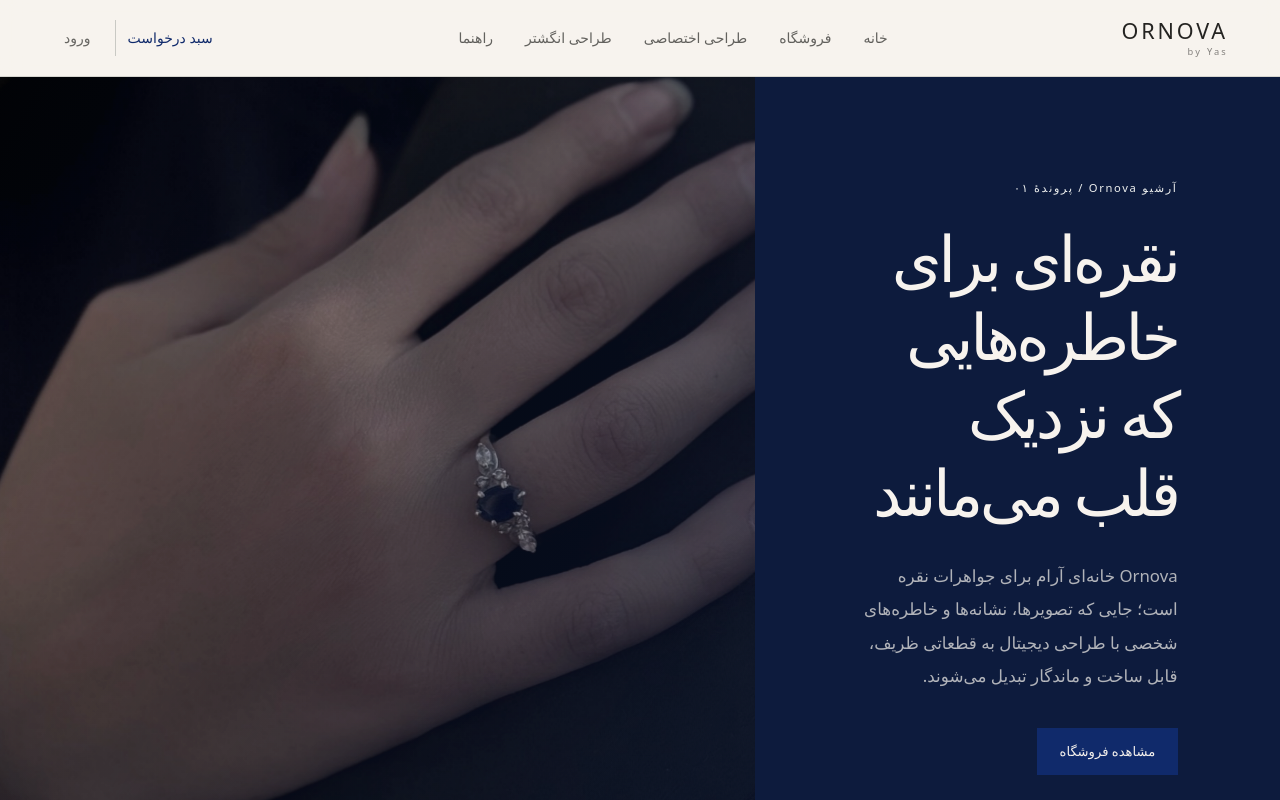
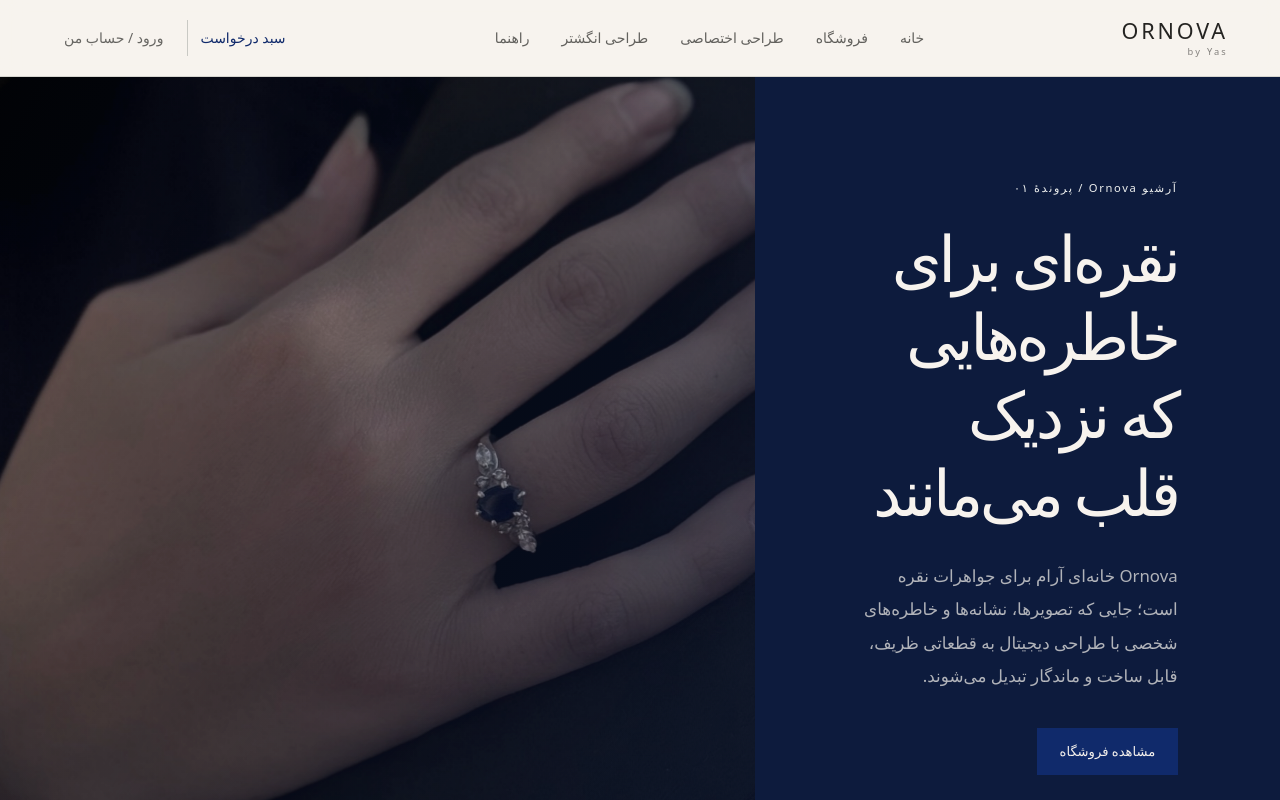
Before and after one commit to yasyhbz-ornova/ornova, a Next.js app: page / in a window 1280 px wide. Shown: the top 800 px of the page. Built offline with nearby package versions, Linux system fonts and the light colour scheme; no server answers.

Commit message:
fix: clarify account action in site header

```diff
--- a/components/layout/SiteHeader.tsx
+++ b/components/layout/SiteHeader.tsx
@@ -9,5 +9,5 @@ const navItems = [
 ];
 
 export function SiteHeader() {
-  return <header className="site-header bg-ivory/95"><div className="mx-auto flex max-w-[1240px] items-center justify-between gap-8 px-5 py-5 lg:px-8"><Link href="/" className="site-wordmark shrink-0" aria-label="Ornova by Yas، خانه"><span>ORNOVA</span><small>by Yas</small></Link><nav aria-label="ناوبری اصلی" className="hidden items-center gap-8 text-sm text-graphite/70 lg:flex">{navItems.map((item) => <Link key={item.href} href={item.href} className="header-link">{item.label}</Link>)}</nav><div className="flex items-center gap-3 text-sm"><Link href="/request-basket" className="header-request hidden sm:inline-flex">سبد درخواست</Link><Link href="/login" className="header-account">ورود</Link><details className="mobile-menu relative lg:hidden"><summary aria-label="بازکردن منوی سایت" className="cursor-pointer list-none border-r border-silver pr-3 text-graphite/70">منو</summary><div className="absolute left-0 z-30 mt-5 w-64 border border-silver bg-ivory p-4 shadow-xl"><nav aria-label="ناوبری موبایل" className="grid gap-1 text-sm">{navItems.map((item) => <Link key={item.href} href={item.href} className="px-3 py-3 hover:bg-ivory-muted">{item.label}</Link>)}<Link href="/request-basket" className="mt-2 border-t border-silver px-3 py-3 pt-4 text-sapphire">سبد درخواست</Link></nav></div></details></div></div></header>;
+  return <header className="site-header bg-ivory/95"><div className="mx-auto flex max-w-[1240px] items-center justify-between gap-8 px-5 py-5 lg:px-8"><Link href="/" className="site-wordmark shrink-0" aria-label="Ornova by Yas، خانه"><span>ORNOVA</span><small>by Yas</small></Link><nav aria-label="ناوبری اصلی" className="hidden items-center gap-8 text-sm text-graphite/70 lg:flex">{navItems.map((item) => <Link key={item.href} href={item.href} className="header-link">{item.label}</Link>)}</nav><div className="flex items-center gap-3 text-sm"><Link href="/request-basket" className="header-request hidden sm:inline-flex">سبد درخواست</Link><Link href="/login" className="header-account">ورود / حساب من</Link><details className="mobile-menu relative lg:hidden"><summary aria-label="بازکردن منوی سایت" className="cursor-pointer list-none border-r border-silver pr-3 text-graphite/70">منو</summary><div className="absolute left-0 z-30 mt-5 w-64 border border-silver bg-ivory p-4 shadow-xl"><nav aria-label="ناوبری موبایل" className="grid gap-1 text-sm">{navItems.map((item) => <Link key={item.href} href={item.href} className="px-3 py-3 hover:bg-ivory-muted">{item.label}</Link>)}<Link href="/request-basket" className="mt-2 border-t border-silver px-3 py-3 pt-4 text-sapphire">سبد درخواست</Link></nav></div></details></div></div></header>;
 }
```
